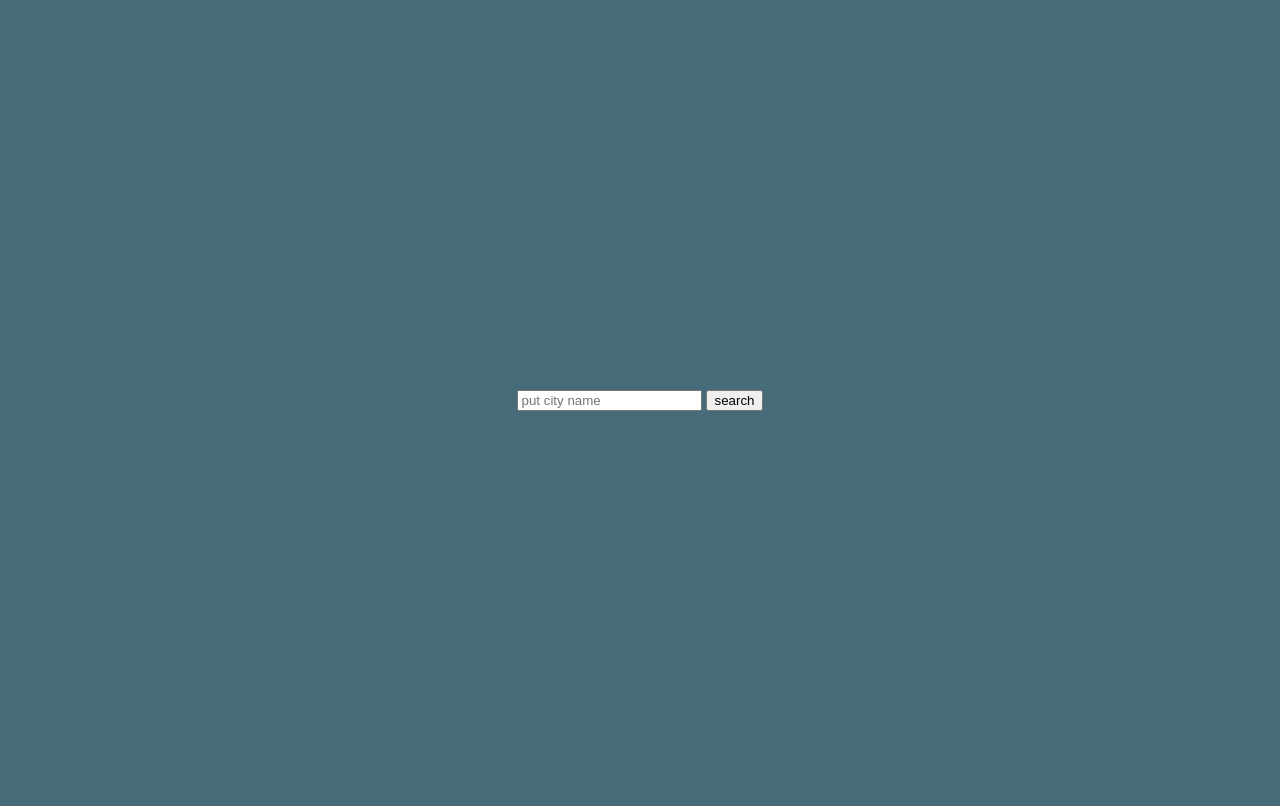
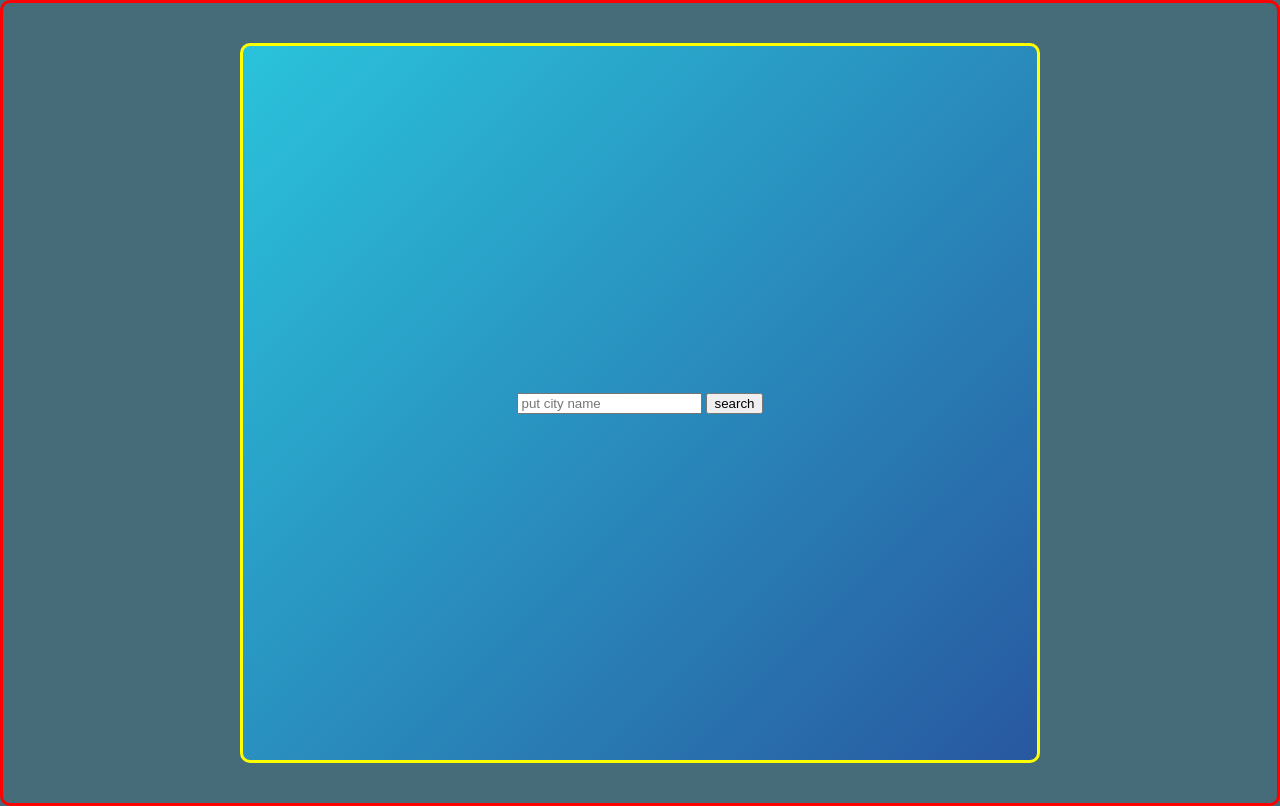
Before and after one commit to samuelgenzi/project1..., a plain HTML site: page index.html in a window 1280 px wide. Drawn offline with Linux system fonts and the light colour scheme.

Commit message:
style the box element at the centre where we put every thing

```diff
--- a/style.css
+++ b/style.css
@@ -6,4 +6,25 @@ body {
     background: #476c79;
     margin: 0;
     padding: 0;
+    border: solid;
+    border-radius: 10px;
+    border-color: red;
   }
+
+  .box {
+    display: flex;
+    flex-direction: column;
+    align-items: center;
+    justify-content: center;
+    text-align: center;
+    padding: 50px;
+    background: linear-gradient(135deg, #2ac3db, #2858a0);
+    color: #f1e7f9;
+    width: 80%;
+    max-width: 800px;
+    box-sizing: border-box;
+    height: 90%;
+    border: solid;
+    border-radius: 10px;
+    border-color: yellow;
+  }
```
